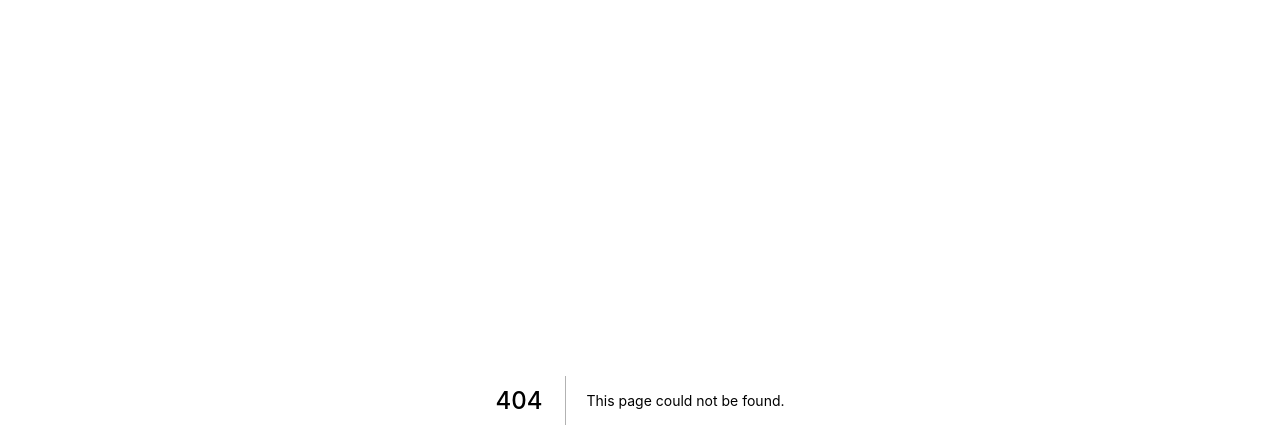
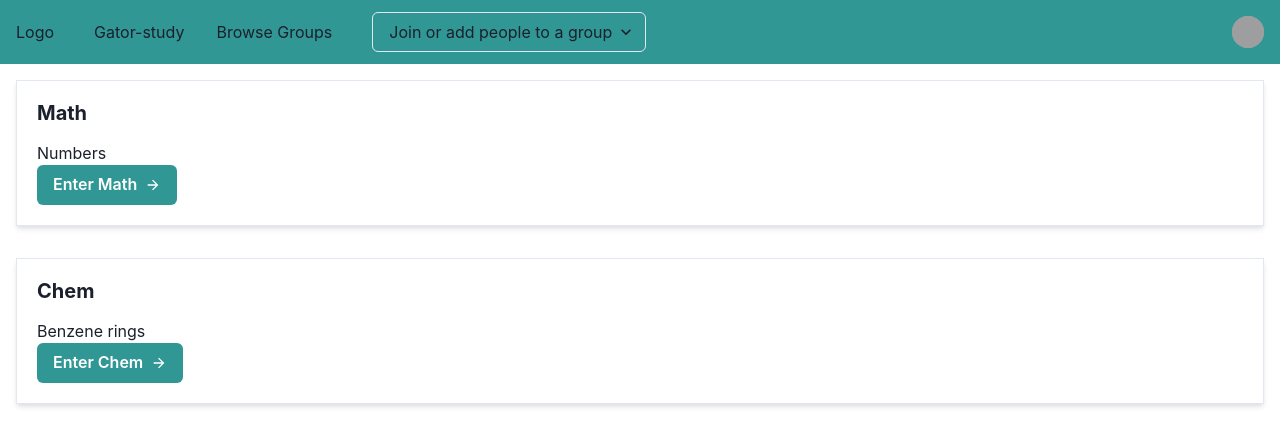
Before and after one commit to abhiti01/gator-study, a Next.js app in the folder gator-study-frontend/: page /groups in a window 1280 px wide. Before the commit this address had no page. Shown: the top 448 px of the page. Built offline with nearby package versions, Linux system fonts and the light colour scheme; grey boxes are pictures that could not be loaded.

Commit message:
Page for viewing list of groups

```diff
--- a/gator-study-frontend/layouts/Layouts.js
+++ b/gator-study-frontend/layouts/Layouts.js
@@ -14,12 +14,14 @@ import {
   MenuDivider,
   useDisclosure,
   useColorModeValue,
+  Select,
   Stack,
 } from '@chakra-ui/react';
 import { HamburgerIcon, CloseIcon } from '@chakra-ui/icons';
-import { useRouter } from 'next/router';
+import { useRouter,  } from 'next/router';
+import { useState } from 'react'
 
-const Links = ['Gator-Study'];
+const Links = ['Gator-Study','Browse groups'];
 
 const NavLink = ({ children }) => (
   <Link
@@ -30,12 +32,14 @@ const NavLink = ({ children }) => (
       textDecoration: 'none',
       bg: useColorModeValue('gray.200', 'gray.700'),
     }}
-    href={'#'}>
+    href={'/groups'}>
     {children}
   </Link>
 );
 
 export default function Layout(props) {
+  const GroupData = ['Math', 'Chem', 'CS', 'Data Science'];
+  const [groupChoice, setGroupChoice] = useState('');
   let menu;
   const { isOpen, onOpen, onClose } = useDisclosure();
   const router = useRouter();
@@ -62,6 +66,7 @@ export default function Layout(props) {
       </MenuList>
     )
   }
+
   return (
     <>
       <Box bg = 'teal.500' px={4}>
@@ -79,10 +84,40 @@ export default function Layout(props) {
               as={'nav'}
               spacing={4}
               display={{ base: 'none', md: 'flex' }}>
-              {Links.map((link) => (
-                <NavLink key={link}>{link}</NavLink>
-              ))}
+              <Link
+                px={2}
+                py={1}
+                rounded={'md'}
+                _hover={{
+                  textDecoration: 'none',
+                  bg: useColorModeValue('gray.200', 'gray.700'),
+                }}
+                href={'/'}>
+                Gator-study
+              </Link>
+              <Link
+                px={2}
+                py={1}
+                rounded={'md'}
+                _hover={{
+                  textDecoration: 'none',
+                  bg: useColorModeValue('gray.200', 'gray.700'),
+                }}
+                href={'/groups'}>
+                Browse Groups
+              </Link>
             </HStack>
+
+            <form>
+
+              <Select id="joinGroup" placeholder = "Join or add people to a group" onChange={(e) => setGroupChoice(e.target.value)}>
+                {GroupData.map((x) => <option key={x}>{x}</option>)}
+
+              </Select>
+
+            </form>
+
+            <span > {groupChoice} </span>
           </HStack>
           <Flex alignItems={'center'}>
             <Menu>
@@ -107,9 +142,28 @@ export default function Layout(props) {
         {isOpen ? (
           <Box pb={4} display={{ md: 'none' }}>
             <Stack as={'nav'} spacing={4}>
-              {Links.map((link) => (
-                <NavLink key={link}>{link}</NavLink>
-              ))}
+              <Link
+                px={2}
+                py={1}
+                rounded={'md'}
+                _hover={{
+                  textDecoration: 'none',
+                  bg: useColorModeValue('gray.200', 'gray.700'),
+                }}
+                href={'/'}>
+                Gator-study
+              </Link>
+              <Link
+                px={2}
+                py={1}
+                rounded={'md'}
+                _hover={{
+                  textDecoration: 'none',
+                  bg: useColorModeValue('gray.200', 'gray.700'),
+                }}
+                href={'/groups'}>
+                Browse Groups
+              </Link>
             </Stack>
           </Box>
         ) : null}
--- /dev/null
+++ b/gator-study-frontend/pages/groups.js
@@ -0,0 +1,34 @@
+import React from 'react'
+import Layout from '../layouts/Layouts'
+import {
+  Box,
+  Heading,
+  Text,
+  Button,
+  Stack,
+} from '@chakra-ui/react';
+import { ArrowForwardIcon} from '@chakra-ui/icons'
+const groups = () => {
+    const GroupData = [{ 'Name': 'Math', 'Description': 'Numbers' }, { 'Name': 'Chem', 'Description': 'Benzene rings' }];
+    function Feature({ Name, Description, ...rest }) {
+    return (
+    <Box p={5} shadow='md' borderWidth='1px' {...rest}>
+      <Heading fontSize='xl'>{Name}</Heading>
+        <Text mt={4}>{Description}</Text>
+          <Button rightIcon={<ArrowForwardIcon />} colorScheme='teal' variant='solid'>
+            Enter {Name}
+        </Button>
+    </Box>
+    )
+    }
+    return (
+    <Layout>
+      <Stack spacing={8}>
+    {GroupData.map((x) => <Feature Name={x.Name} Description= {x.Description}></Feature>)}
+    </Stack>
+    </Layout>
+
+  )
+}
+
+export default groups
```
